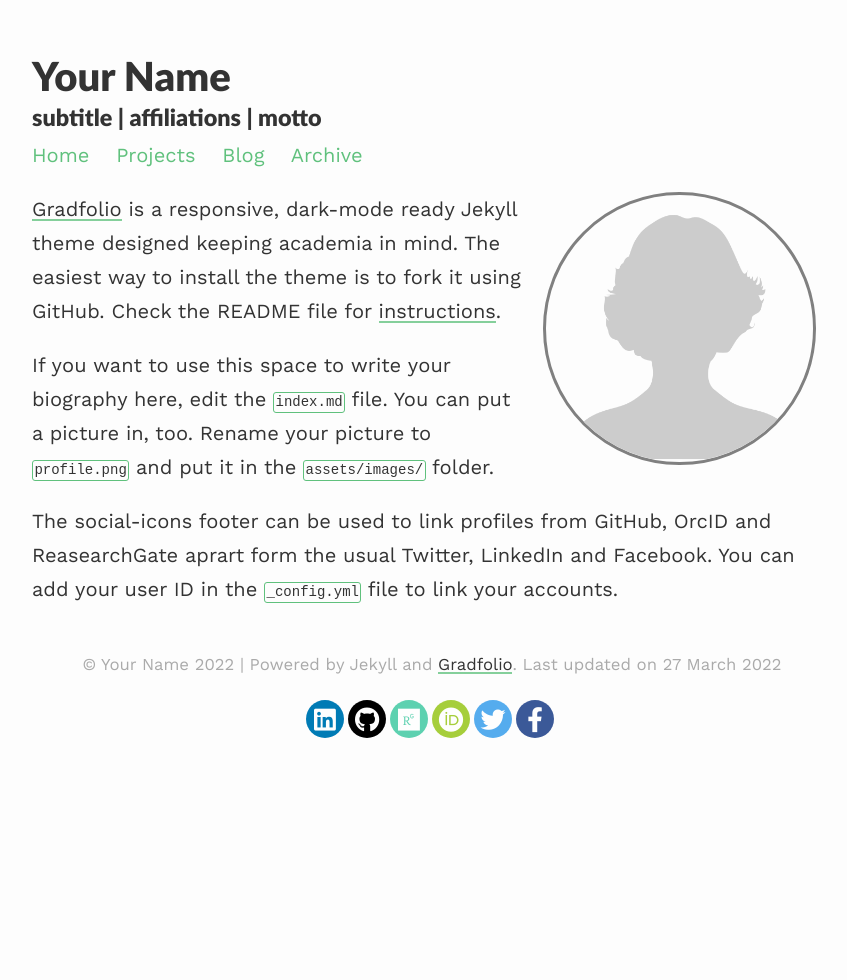
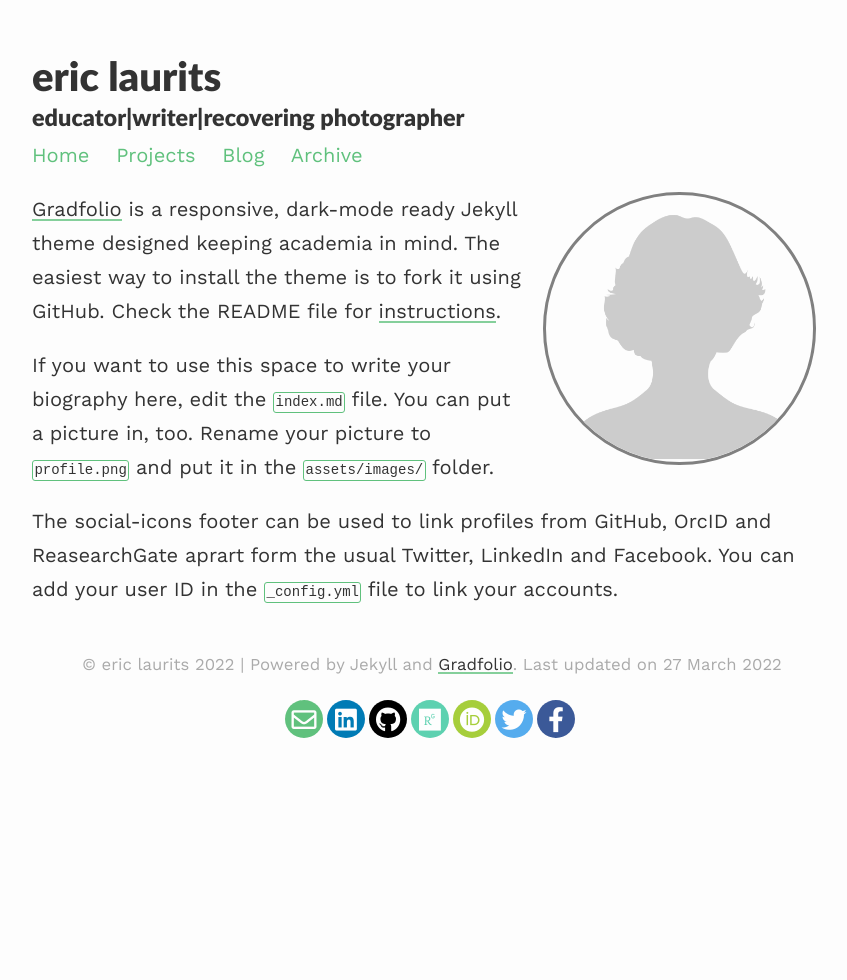
Before and after one commit to ericlaurits/landing, a Jekyll site: the page built from index.md, in a window 1280 px wide. Shown: the whole page, without its empty margins (208-1055 px from the left). Built offline with Jekyll 4.4.1, drawn with Linux system fonts in a browser that asks for light colours; nearby versions of some CDN libraries.

Commit message:
Update _config.yml

```diff
--- a/_config.yml
+++ b/_config.yml
@@ -1,11 +1,11 @@
-### your site title here
+### eric laurits
 
-title: Your Name
-description: subtitle | affiliations | motto
+title: eric laurits
+description: educator|writer|recovering photographer
 
-baseurl: /gradfolio #name of GitHub repository
+baseurl: /landing #name of GitHub repository
 url: "" #custom url to be used instead of GitHub repository
-email: #
+email: eric@ericlaurits.com
 
 
 highlighter: rouge
```
